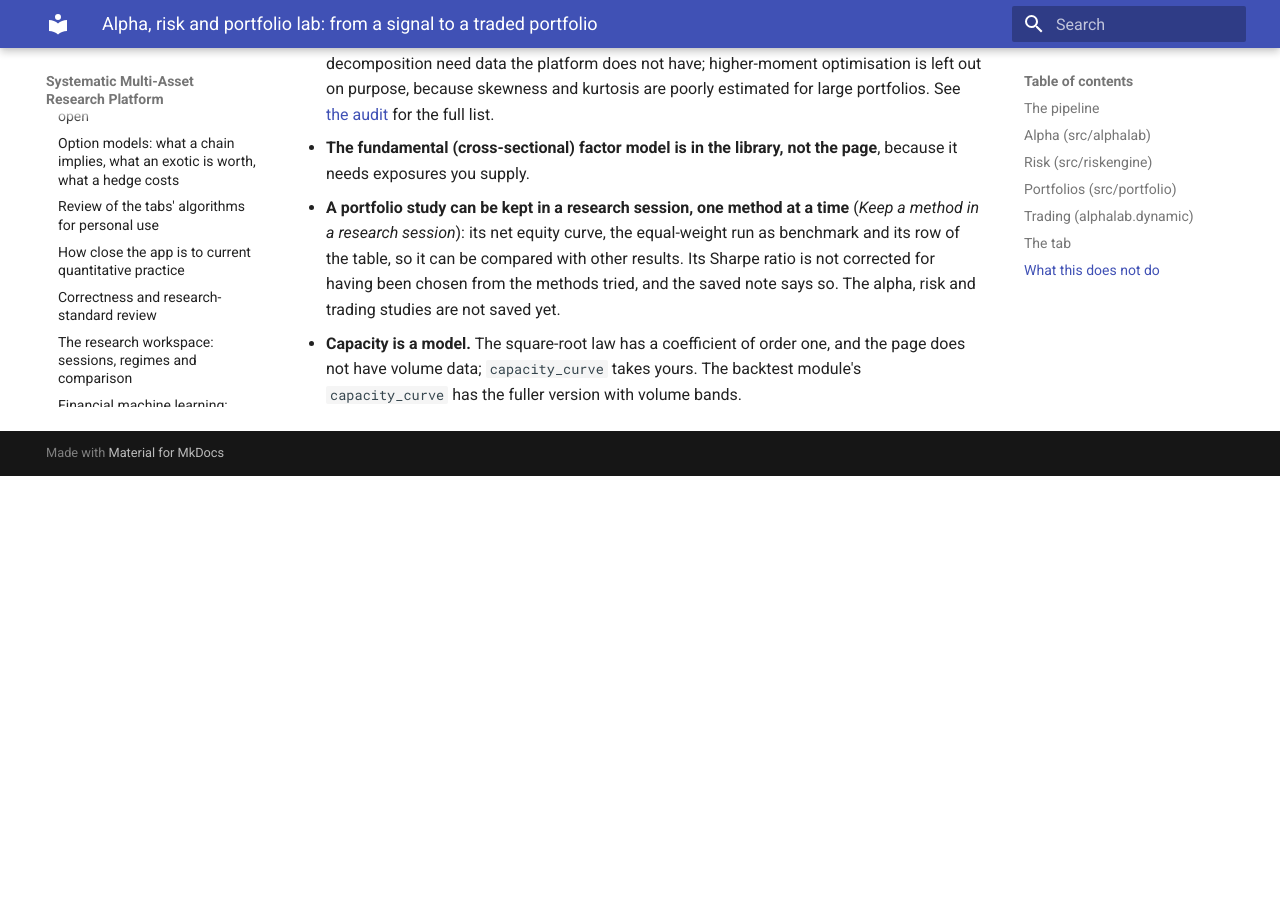
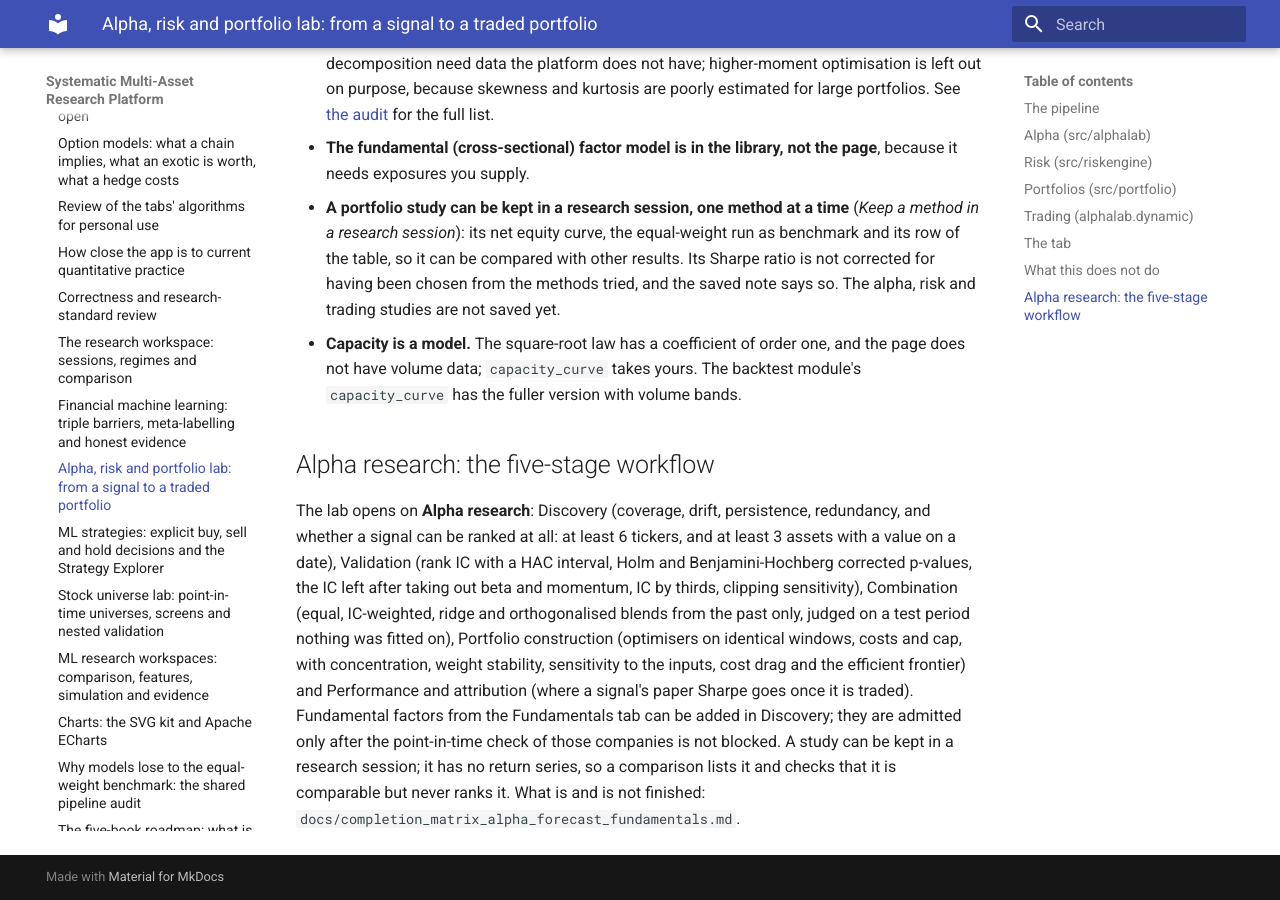
Before and after one commit to jwee97/quant_for_finance_python, an MkDocs documentation site: the page built from docs/alphalab.md, in a window 1280 px wide and 900 px high, scrolled down 3780 px. Built offline with MkDocs 1.6.1 and Material for MkDocs 9.7.7, drawn with Linux system fonts in a browser that asks for light colours; before the commit the page ends 4256 px from its top, so only the background shows below that; part of the change alters nothing that is shown.

Commit message:
Document the completion matrix for regression reliability, Alpha research, Forecasting, Fundamentals and integration
Co-Authored-By: Claude Sonnet 5.5 <noreply@anthropic.com>
Claude-Session: https://claude.ai/code/session_01DSSeu1FozHnuA5rm1CsBZd

````diff
--- a/docs/alphalab.md
+++ b/docs/alphalab.md
@@ -75,3 +75,7 @@ quant lab trading SPY QQQ IWM EFA EEM TLT GLD --signal reversal --cost-bps 10
 * **The fundamental (cross-sectional) factor model is in the library, not the page**, because it needs exposures you supply.
 * **A portfolio study can be kept in a research session, one method at a time** (*Keep a method in a research session*): its net equity curve, the equal-weight run as benchmark and its row of the table, so it can be compared with other results. Its Sharpe ratio is not corrected for having been chosen from the methods tried, and the saved note says so. The alpha, risk and trading studies are not saved yet.
 * **Capacity is a model.** The square-root law has a coefficient of order one, and the page does not have volume data; `capacity_curve` takes yours. The backtest module's `capacity_curve` has the fuller version with volume bands.
+
+## Alpha research: the five-stage workflow
+
+The lab opens on **Alpha research**: Discovery (coverage, drift, persistence, redundancy, and whether a signal can be ranked at all: at least 6 tickers, and at least 3 assets with a value on a date), Validation (rank IC with a HAC interval, Holm and Benjamini-Hochberg corrected p-values, the IC left after taking out beta and momentum, IC by thirds, clipping sensitivity), Combination (equal, IC-weighted, ridge and orthogonalised blends from the past only, judged on a test period nothing was fitted on), Portfolio construction (optimisers on identical windows, costs and cap, with concentration, weight stability, sensitivity to the inputs, cost drag and the efficient frontier) and Performance and attribution (where a signal's paper Sharpe goes once it is traded). Fundamental factors from the Fundamentals tab can be added in Discovery; they are admitted only after the point-in-time check of those companies is not blocked. A study can be kept in a research session; it has no return series, so a comparison lists it and checks that it is comparable but never ranks it. What is and is not finished: `docs/completion_matrix_alpha_forecast_fundamentals.md`.
--- /dev/null
+++ b/docs/completion_matrix_alpha_forecast_fundamentals.md
@@ -0,0 +1,86 @@
+# Completion matrix: regression reliability, Alpha research, Forecasting, Fundamentals, Integration
+
+This round finishes the work the previous round only audited or built as a library. The rule used throughout: **a backend function is not a finished workflow until a person can reach it in the page, it says what it does not show, and a test has run it.** Each row below carries one of these statuses, and the statuses mean exactly this:
+
+| Status | Meaning |
+|---|---|
+| **Implemented and tested** | Reachable in the page (or through the API where no page is meant), with numerical or browser tests that ran and passed in this round. |
+| **Pre-existing, re-run** | Built before this round, not changed, its tests were run again and passed. |
+| **Partially implemented** | Some of the request exists; the row says what is missing. |
+| **Blocked** | Cannot be done here; the row says by what. |
+| **Not implemented** | Not built. |
+
+## Priority 1: regression reliability
+
+| Item | Status | Evidence |
+|---|---|---|
+| `src.marketdata` export failures | **Implemented and tested** | Cause: commit `0369dd3` replaced the package's `__init__` with the Massive docstring and dropped every vendor-neutral export. Restored (`src/marketdata/__init__.py`). `tests/test_marketdata*`, the engine, swaps and stage-import tests pass. |
+| Crypto heading-level accessibility failure | **Implemented and tested** | An unboxed block jumped from h2 to h4 (`[1,2,2,4,3]`). `subLevel()` in `static/workspace.js` puts a block's heading one level below the nearest heading above it. `tests/test_webapp_accessibility.py` passes. |
+| Optional `gymnasium` / Stable-Baselines3 | **Implemented and tested** (requirements); **Blocked here** (the packages are not installed in this container) | `requirements.txt` lists `gymnasium`, `stable-baselines3`, `sb3-contrib`. `tests/test_stage_imports.py` treats exactly those three as optional and records them as missing, printing the list; any other import error still fails. The SB3 recovery tests need the packages: run them after `pip install -r requirements.txt` (not verified here). |
+| Browser tests disturbed by concurrent source edits | **Implemented and tested** | The page's "restart needed" banner compared the code on disk with the code at launch, so touching any `src` file during a run raised it. `api.current_signature()` is frozen to the launch signature by `tests/conftest.py`; browser tests pass while a source file is being modified. |
+| Baseline failures reported apart from new regressions | **Implemented** | See "Test results" below: what failed at the previous commit and what this round changed are listed separately. |
+
+## Priority 2: Alpha Lab
+
+The lab opens on a five-stage workflow (`static/alpharesearch.js`, mode "Alpha research"). Stages 1 to 3 are one server run (`POST /api/lab/factors`) because they read the same factor panels; stage 4 is `POST /api/lab/portfolio`, stage 5 `POST /api/lab/trading`.
+
+| Item | Status | Where / evidence |
+|---|---|---|
+| Five stages: Discovery, Validation, Combination, Portfolio construction, Performance and attribution | **Implemented and tested** | `tests/test_webapp_alpha_research_browser.py` runs all five in Chromium, in order, and asserts what each draws. |
+| Factor coverage | **Implemented and tested** | `factors.discovery`: median assets per date, coverage by date and by asset, worst months, whether the cross-section can be ranked and why not. `tests/test_alphalab_factors.py`. |
+| Neutralisation | **Partially implemented** | Against market beta and 12-1 momentum, both computed from the same prices: the IC left, the share kept, and "nothing left" when a signal is only one of them. **Not** against sector or size: a price-only study has neither. |
+| Stability | **Implemented and tested** | IC by thirds and whether the sign holds in all, drift of the signal between halves (Kolmogorov-Smirnov on raw values: a z-score would hide a change of level), rank persistence at 1 and 21 days. |
+| Multiple-testing diagnostics | **Implemented and tested** | Holm and Benjamini-Hochberg over every factor tried, HAC intervals, clipping sensitivity at 0, 2 and 5 percent. The combination is judged on a test period nothing was fitted on and counts as an improvement only if it beats both the best single factor and equal weight by 1.96 standard errors. |
+| Optimiser comparison on identical windows, costs and constraints | **Pre-existing, re-run** (`portfolio.lab.compare`), shown in stage 4 | Same lookback, rebalance dates, covariance, expected-return forecast, cap and cost for every method. `tests/test_portfolio_lab.py`. |
+| Weight sensitivity and concentration | **Implemented and tested** | `portfolio.lab.diagnostics`: effective N, HHI, top-3 share, zero positions, cap binding, weight turnover, rank correlation of weights, movement under noisy expected returns and under another covariance estimate, cost drag, and a long-only efficient frontier under the same cap with each method placed on it. Closed-form checks (equal weight: effective N = N, HHI = 1/N, no turnover), the cap, the frontier, cost drag = turnover x cost. |
+| Cross-sectional breadth guard in the UI | **Implemented and tested** | The page says before the run that a study needs 6 tickers and a rank correlation needs at least 3 assets with a value on the date (a date with fewer is skipped, never scored as zero), and disables the run button. A signal too thin to rank is listed in Discovery with the reason and not scored. |
+| Attribution of the portfolio's return | **Partially implemented** | Stage 5 shows where the signal's paper Sharpe goes (delay, costs, impact, constraints) and the optimisers' cost drag. A **factor or Brinson attribution of the optimised portfolio's return is not implemented.** |
+
+## Priority 3: Forecasting
+
+The Forecast tab keeps its methods (no model was added) and groups its cards into five stages: Generate, Walk-forward validation, Calibration, Model comparison, Research conclusions.
+
+| Item | Status | Where / evidence |
+|---|---|---|
+| Consolidated workflow | **Implemented and tested** | `tests/test_webapp_forecast_browser.py` (9 tests). Existing cards were moved, not rewritten. |
+| Fan chart | **Pre-existing, re-run** | |
+| Realised against predicted | **Implemented and tested** | Per-origin median and 5/95% quantiles are now kept by the evaluation (`evaluate._series`); the page draws them over time with the central 90% range, and as a scatter of median forecast against outcome. Test: the series equals the independently recomputed log return, and the 90% hit equals "inside the quantiles". |
+| PIT diagnostics and interval coverage | **Pre-existing, re-run**; **coverage over time implemented and tested** | Rolling coverage with the band chance alone allows for `window / stride` independent forecasts. |
+| Rolling forecast errors | **Implemented and tested** | Rolling mean absolute error of the median, rolling skill against the random walk, rolling coverage; test recomputes each from the series. |
+| Models compared on comparable dates | **Implemented and tested** | `evaluate._common`: the origins every method scored. A method that failed at some origins is scored there on fewer dates than the others; the comparison is recomputed on the common dates, with skill in each half, Holm-adjusted p-values on that sample, and a banner when the dates differ. Test with a method that refuses every third forecast: the common count, the lost count, and the skill all recomputed independently. |
+| Appropriate baselines | **Pre-existing, re-run** | The random walk with the last year's spread (distribution), the five-year historical mean (mean forecast), and the simpler control each complex method must beat (`CONTROLS`). |
+| Research conclusions | **Implemented and tested** | `verdict.conclusions`: each statement has a status (established, not established, caution). A skill that holds in one half only is a caution, not a finding; a comparison on different dates says so. |
+| Checkpoint and experiment infrastructure | **Pre-existing, re-run** | Forecast jobs already run inside the job-level training context; `tests/test_fresh_process_forecast.py` passes. The forecast evaluation can now also be kept in a research session. |
+| Realised-against-predicted for every horizon at once | **Not implemented** | Only the headline horizon is drawn; the scores of all horizons are in the existing skill matrix. |
+
+## Priority 4: Fundamentals
+
+| Item | Status | Where / evidence |
+|---|---|---|
+| Coverage and missing-data reporting | **Pre-existing, re-run** (coverage grid, data health); **point-in-time dates added** | The Data coverage view now also shows how many periods have a real filing date and how many an assumed one. |
+| Filing-to-figure traceability and verification | **Pre-existing, re-run** | `lineage.explain`, the importer's provenance and review workflow; all `tests/test_fund_*.py` pass. Not changed this round. |
+| Annual against quarterly comparison | **Implemented and tested** | `audit.annual_vs_quarterly`: the sum of the four quarters (or two halves) against the annual figure for revenue, net income and operating cash flow; reconciles, differs with the gap, or incomplete (never matching). Company page: "Compare each year with its quarters". |
+| Accounting quality | **Pre-existing, re-run** | Beneish, Sloan accruals, Piotroski, Altman, quality flags. Not changed. |
+| Valuation sensitivity | **Pre-existing, re-run** | `valuation.sensitivity` and the scenario grid. Not changed. |
+| Point-in-time checks before fundamental factors enter Alpha Lab | **Implemented and tested** | `audit.pit_audit` (real against assumed dates, lags, dates before the period ends, restatements, verdict ready / ready with assumptions / blocked). `alphalab.fundamental.panels` refuses a blocked verdict and fewer than 6 companies. The audit, its assumptions and the coverage travel with the result. The unit tests check that a figure appears the day after its filing and not on the filing day. |
+| Real-filing benchmark | **Blocked** | The repository holds no real filings: `benchmarks/fundamentals_importer/real_filings/README.md` says so and the harness (`importer.benchmark`) is ready for them. Nothing was run, so nothing is claimed. |
+| Extraction support against demonstrated accuracy | **Implemented and tested** | `importer.support.matrix()`: every format and connector with its dependencies, its synthetic-benchmark evidence and its real-filing evidence. Statuses: shown on real filings (needs 5 person-verified held-out real filings), synthetic documents only, supported but never benchmarked, blocked, not implemented. Today **none** is shown on real filings; PDF, HTML and Excel are synthetic only; XBRL, CSV, AI-assisted extraction and every filing connector are unbenchmarked; OCR and Docling are blocked here (not installed). |
+
+## Priority 5: Integration
+
+No new framework: the existing research session, its context, artifacts and comparison are used.
+
+| Item | Status | Where / evidence |
+|---|---|---|
+| Shared context | **Pre-existing, re-run**, extended | The Alpha research workflow reads the session's assets, first day and data source as before and shows them in a strip above the stages. |
+| Experiment identifiers, data versions, assumptions | **Implemented and tested** | A factor study and a forecast evaluation are kept in a session as artifacts (`factor_study`, `forecast`) with the job id, a data fingerprint (assets, dates, source), the horizon, the factors or methods, the point-in-time status and its assumptions. |
+| Historical availability | **Implemented and tested** | The point-in-time status, the number of assumed dates and the lag settings are in the artifact's configuration. |
+| Transaction-cost settings | **Partially implemented** | The portfolio artifact keeps its cost assumption as before. A factor study and a forecast evaluation have no cost by construction. **A trading study cannot be kept in a session** (not implemented). |
+| Prevent misleading comparisons across incompatible samples | **Implemented and tested** | In the workflow, a result whose sample or settings no longer match the form is marked stale and, for another sample, not drawn (browser test). In the comparison, studies of different kinds, horizons or dates are blocked from ranking; assumed point-in-time dates and mixed fundamental / price studies are warned about (API tests). A study has no return series, so it is listed and checked but never ranked by performance. |
+| Fundamentals into Alpha Lab | **Implemented and tested** | Fundamental factors are chosen in Discovery, admitted after the point-in-time check, counted in the multiple-testing family, and shown with their check in Validation. |
+| Forecast into Alpha Lab or Portfolio | **Not implemented** | A forecast is not used as an alpha signal or an expected-return input. |
+| Browser test of the Research Comparison with the new kinds | **Not implemented** | The comparison of the new artifact kinds is tested through the API only. |
+
+## Test results
+
+See the end of this file (filled in from the full run).
--- a/docs/forecasting.md
+++ b/docs/forecasting.md
@@ -232,3 +232,7 @@ print({name: round(m["fan"]["0.5"][-1], 1) for name, m in now["methods"].items()
 ```
 
 The code is `src/forecast` (`base` for the interface, `scoring`, `baselines`, `montecarlo`, `more`, `stochvol`, `markov`, `gp`, `others`, `evaluate`, `verdict`, `report`); adding a method is writing a class with `fit` and `predict` and listing it in `registry.py`. The routes behind the tab are `GET /api/forecast/plan`, `POST /api/forecast/run` (a job) and `POST /api/forecast/stop`. The technique guides: [Monte Carlo forecasting](techniques/monte-carlo-forecasting.md), [Markov chains and hidden Markov models](techniques/markov-forecasting.md), [Gaussian processes](techniques/gaussian-process-forecasting.md), [HAR, Kalman, ARMA and analogues](techniques/har-kalman-and-analogue-forecasts.md), [stochastic volatility and Lévy shocks](techniques/stochastic-volatility-and-levy-forecasting.md), [GARCH variants, extreme-value tails, the bootstrap, Theta and weighted blends](techniques/garch-evt-bootstrap-theta-and-weighted-blends.md) and [scoring forecasts honestly](techniques/forecast-evaluation.md).
+
+## The five stages, and what "comparable" means here
+
+The Forecast page is organised as Generate, Walk-forward validation, Calibration, Model comparison and Research conclusions. Every method is scored at the same forecast origins; when a method fails at some of them, the comparison is recomputed on the origins **all** methods scored, with the skill in each half of them, and the page says so. A skill that exists in only one half is reported as a caution, not a finding. The page also draws the forecast against what happened (over time and as a scatter), the rolling errors, and the rolling coverage of the 90% range against the band chance alone allows. The evaluation can be kept in a research session; see `docs/completion_matrix_alpha_forecast_fundamentals.md`.
--- a/docs/fundamentals.md
+++ b/docs/fundamentals.md
@@ -341,3 +341,9 @@ The import system reads filings from the US, Japan, South Korea, Singapore, Main
 **Review workflow: the scanner discovers, you confirm.** Every figure the scanner finds in a report (mapped to a known line or not: segment revenue, deferred revenue, deliveries, ratios) is archived as an *observation* that starts **unconfirmed**. In the five-step wizard (filing details, review statements with the PDF page beside the figures, correct and classify, warnings, final approval) you confirm, correct, exclude or add figures; only confirmed figures are stored, and only stored figures reach ratios, valuation, factors, Alpha Lab and exports. Scanner confidence is a hint and never confirms; editing a figure withdraws its confirmation; an inferred period must be accepted first; a figure in another currency is stored under its own currency, not merged. Figures a person confirmed outrank a provider's update, and `/api/fund/sources/compare` shows the differences. See `docs/importer_review_workflow.md` (audit, tables, limits).
 
 **Filing-agnostic extraction engine.** PDF (text layer or OCR), HTML and workbooks are now read by a layout-aware engine: tables with coordinates, statement recognition (income, balance sheet, cash flow, consolidated only), per-standard taxonomy mappings, reconciliation checks and a confidence on every figure; a figure below 75% is stored `unverified` and kept out of research until a person confirms it. The older line-by-line readers remain as a capped fallback. See `docs/importer_architecture.md` for the design, versions, migration and limitations, and `docs/importer_benchmark_report.md` for measured results: **all benchmark documents are synthetic, no market or format is claimed as supported, and the held-out split reached 68% line recall (100% on the tuned splits), with no confident errors after fixes.**
+
+## Point-in-time audit, year against quarters, and what the importer has demonstrated
+
+* **Point-in-time audit** (`src/fundamentals/audit.py`, Data coverage view): how many periods have a real filing, acceptance or publication date and how many use the assumed lag, the lag distribution, periods that would be known before they end (a wrong date, which blocks use), restatements, and a verdict: ready, ready with assumptions, blocked. Fundamental factors enter the Alpha Lab only through it.
+* **Year against quarters** (company page): the sum of a year's quarters against its annual figure; missing quarters make a year incomplete, never matching.
+* **Extraction support matrix** (`src/fundamentals/importer/support.py`, importer diagnostics): *supported* is not *demonstrated*. No format is reported as demonstrated on real filings without a stored run on at least five person-verified held-out real ones, and the repository has none; PDF, HTML and Excel are measured on synthetic documents only, the rest are unbenchmarked.
````
